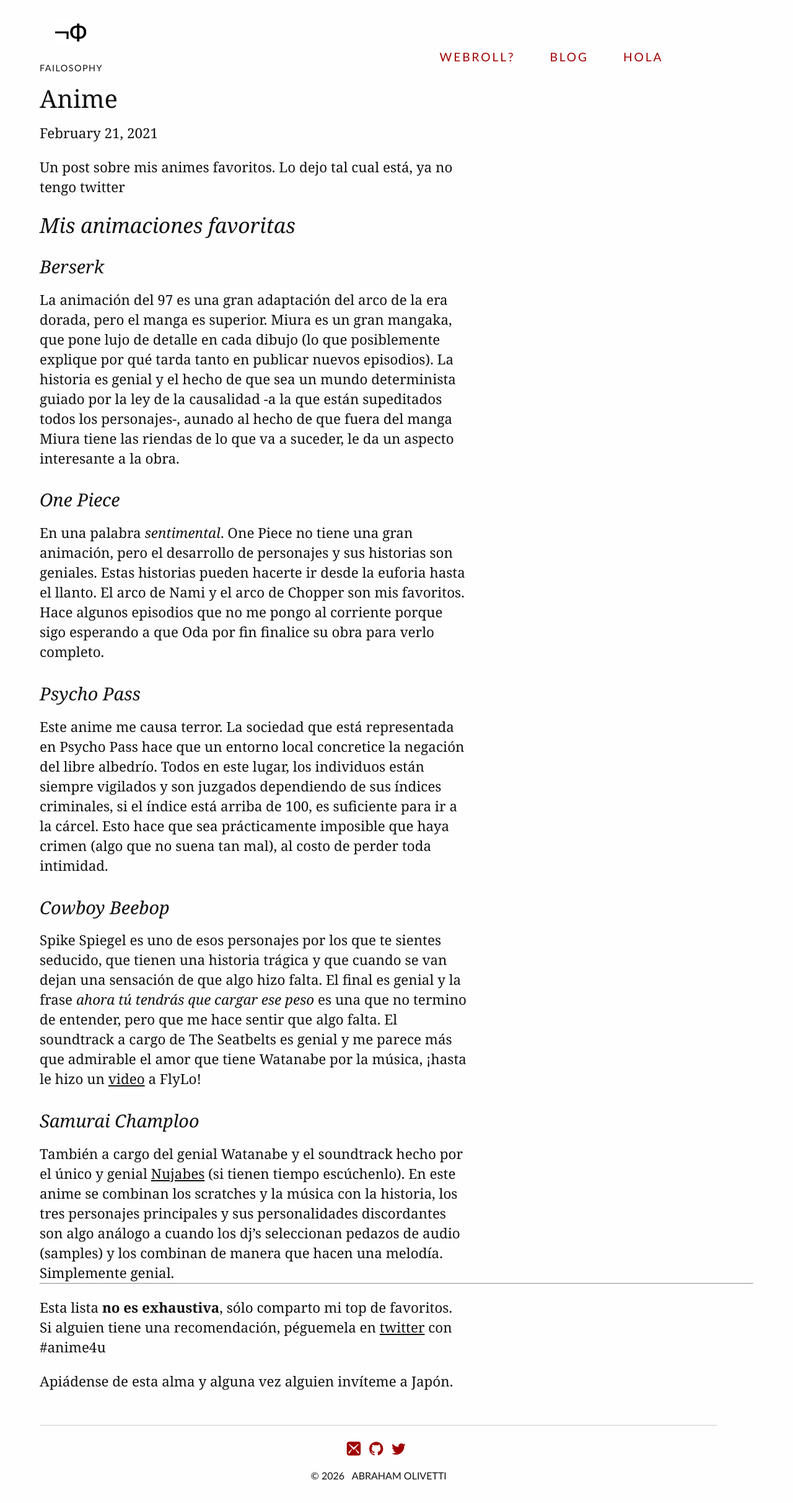
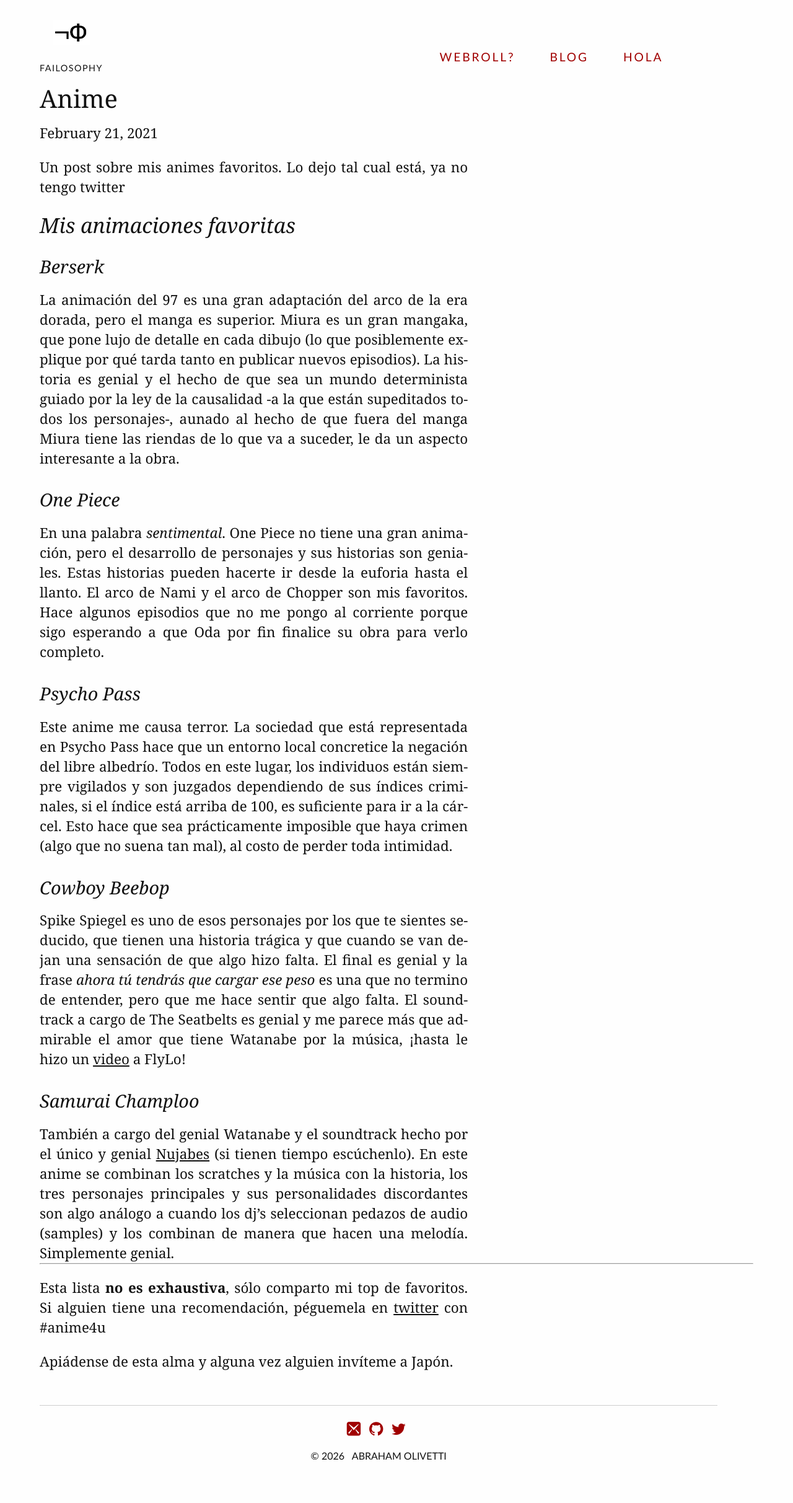
Before and after one commit to Oiuhukt/failosophy, a Jekyll site: the page built from _posts/2021-02-21-Anime.md, in a window 1280 px wide. Shown: the whole page at 62% size. Built offline with Jekyll 4.4.1, drawn with Linux system fonts in a browser that asks for light colours; some web fonts are replaced; after the commit the page ends 2393 px from its top, so only the background shows below that.

Commit message:
modificando html tag

```diff
--- a/_layouts/default.html
+++ b/_layouts/default.html
@@ -1,12 +1,9 @@
-<!DOCTYPE html>
-<html>
-  {% include head.html %}
-  <body>
-    {% include header.html %}
-    <article class="group">
-      {{ content }}
-    </article>
-    {% include print-footer.html %}
-    {% include footer.html %}
-  </body>
+<!doctype html>
+<html lang="es">
+    {% include head.html %}
+    <body>
+        {% include header.html %}
+        <article class="group">{{ content }}</article>
+        {% include print-footer.html %} {% include footer.html %}
+    </body>
 </html>
--- a/css/tufte.scss
+++ b/css/tufte.scss
@@ -13,6 +13,25 @@
 $body-font: Georgia, "Times New Roman", Times, serif;
 $sans-font: "Gill Sans", "Gill Sans MT", "Gotham Narrow", "Lato", sans-serif;
 $code-font: "Consolas", "Liberation Mono", "Menlo", "Courier", monospace;
+
+/* Hyphenation for justified text - Spanish */
+p,
+blockquote p,
+.footnotes li {
+    text-align: justify; /* Keep justified alignment */
+    hyphens: auto;
+    -webkit-hyphens: auto;
+    -ms-hyphens: auto;
+    word-break: break-word; /* Prevents overflow */
+}
+
+/* Better hyphenation for Spanish */
+html[lang="es"],
+html:lang(es) {
+    hyphens: auto;
+    -webkit-hyphens: auto;
+    -ms-hyphens: auto;
+}
 
 // Imports to create final
 @use "fonts";
```
